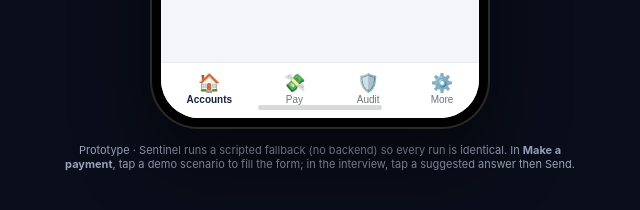
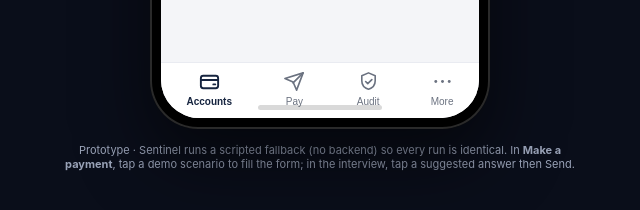
Before and after one commit to ewoo/telp-demo, a plain HTML site: page mocks/vault-prototype.html in a window 1280 px wide. Shown: the part 714-924 px from the top of the page, 320-960 px from the left. Drawn offline with Linux system fonts and the light colour scheme.

Commit message:
Modernize bottom tab bar with stroke SVG icons
Replace emoji tab icons with clean line icons (wallet, send, shield-check,
more) that inherit active/inactive color.

Co-Authored-By: Claude Opus 4.8 <noreply@anthropic.com>

```diff
--- a/mocks/vault-prototype.html
+++ b/mocks/vault-prototype.html
@@ -138,7 +138,9 @@
   .tabbar{flex:0 0 auto;height:56px;border-top:1px solid var(--line);background:#fff;display:flex;justify-content:space-around;align-items:center;padding-bottom:4px}
   .tab{font-size:10px;color:var(--muted);text-align:center;cursor:pointer;background:none;border:none}
   .tab.active{color:var(--brand);font-weight:700}
-  .tab .gi{font-size:18px;display:block}
+  .tab .gi{display:flex;justify-content:center;margin-bottom:3px}
+  .tab .gi svg{width:23px;height:23px}
+  .tab.active .gi svg{stroke-width:2}
   .resetbtn{position:fixed;top:18px;right:18px;background:#1b2540;color:#cdd6f4;border:1px solid #2c3a63;border-radius:10px;padding:8px 14px;font-size:12px;font-weight:600;cursor:pointer;z-index:50}
   .note{font-size:11px;color:#9aa3b8;margin-top:14px;text-align:center;max-width:520px}
 
@@ -285,13 +287,19 @@ function esc(s){ return (s||'').replace(/[&<>"]/g,c=>({'&':'&amp;','<':'&lt;','>
 
 function brand(){ return `<div class="brandbar"><span class="logo">F</span><b>Fortress</b>
   <span class="stat"><span class="dot"></span>Sentinel · scripted</span></div>`; }
+const ICONS={
+  dash:`<svg viewBox="0 0 24 24" fill="none" stroke="currentColor" stroke-width="1.7" stroke-linecap="round" stroke-linejoin="round"><rect x="3" y="6" width="18" height="13" rx="2.5"/><path d="M3 10.5h18"/><path d="M16 15h2"/></svg>`,
+  pay:`<svg viewBox="0 0 24 24" fill="none" stroke="currentColor" stroke-width="1.7" stroke-linecap="round" stroke-linejoin="round"><path d="M21 3 10.5 13.5"/><path d="M21 3l-6.8 18-3.7-8.5L2 8.8 21 3z"/></svg>`,
+  audit:`<svg viewBox="0 0 24 24" fill="none" stroke="currentColor" stroke-width="1.7" stroke-linecap="round" stroke-linejoin="round"><path d="M12 3l7 3v5.2c0 4.4-3 7.6-7 8.8-4-1.2-7-4.4-7-8.8V6l7-3z"/><path d="M9 12l2.2 2.2L15.5 10"/></svg>`,
+  more:`<svg viewBox="0 0 24 24" fill="currentColor" stroke="none"><circle cx="5" cy="12" r="1.5"/><circle cx="12" cy="12" r="1.5"/><circle cx="19" cy="12" r="1.5"/></svg>`,
+};
 function tabbar(active){
-  const t=(k,g,l,fn)=>`<button class="tab ${active===k?'active':''}" onclick="${fn}"><span class="gi">${g}</span>${l}</button>`;
+  const t=(k,l,fn)=>`<button class="tab ${active===k?'active':''}" onclick="${fn}"><span class="gi">${ICONS[k]}</span>${l}</button>`;
   return `<div class="tabbar">
-    ${t('dash','🏠','Accounts',"go('dashboard')")}
-    ${t('pay','💸','Pay',"go('pay')")}
-    ${t('audit','🛡️','Audit',"go('audit')")}
-    ${t('more','⚙️','More','resetDemo()')}
+    ${t('dash','Accounts',"go('dashboard')")}
+    ${t('pay','Pay',"go('pay')")}
+    ${t('audit','Audit',"go('audit')")}
+    ${t('more','More','resetDemo()')}
   </div>`;
 }
 
```
